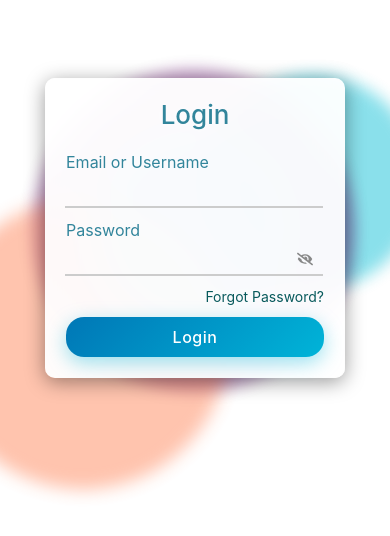
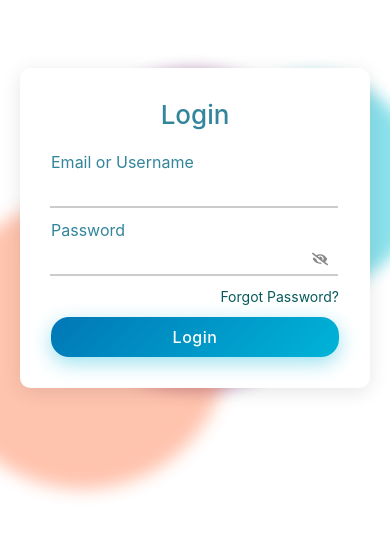
Before and after one commit to PADMANABAN5/tiny-magic, a React (Create React App) app: page /login in a window 390 px wide. Shown: the part 194-730 px from the top of the page. Built offline with nearby package versions, Linux system fonts and the light colour scheme; what pdfmake would draw is missing.

Commit message:
login fixes

```diff
--- a/src/styles/login.css
+++ b/src/styles/login.css
@@ -1094,3 +1094,53 @@ input::-webkit-contacts-auto-fill-button {
   }
 
 }
+
+
+
+.login-page-wrapper {
+  min-height: 100vh;
+  display: flex;
+  align-items: center;
+  justify-content: center;
+  padding: 20px;
+  position: relative;
+}
+
+.login-container {
+  width: 100%;
+  max-width: 400px;
+  position: relative;
+  z-index: 10;
+}
+
+.login-card {
+  background: white;
+  padding: 30px;
+  border-radius: 10px;
+  box-shadow: 0 4px 20px rgba(0,0,0,0.1);
+  position: relative;
+  z-index: 2;
+}
+
+
+.sphere {
+  pointer-events: none;
+}
+
+
+@media (max-width: 768px) {
+  .login-page-wrapper {
+    transform: translateZ(0);
+    -webkit-overflow-scrolling: touch;
+  }
+
+  .login-container {
+    position: static;
+    transform: none;
+  }
+
+  .login-card {
+    margin-top: env(safe-area-inset-top);
+    margin-bottom: env(safe-area-inset-bottom);
+  }
+}
```
